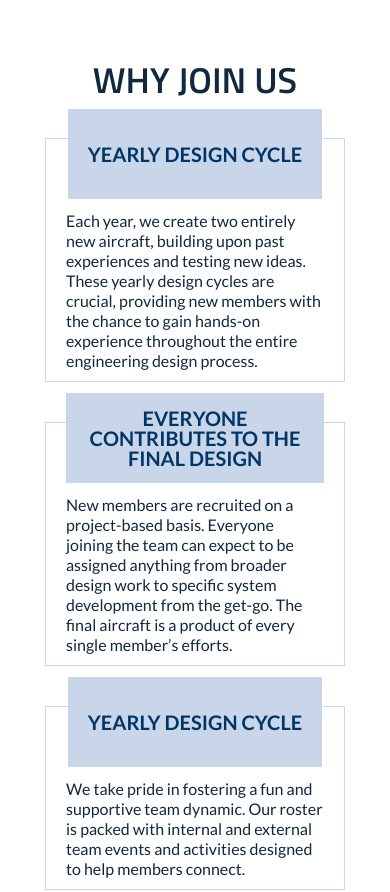
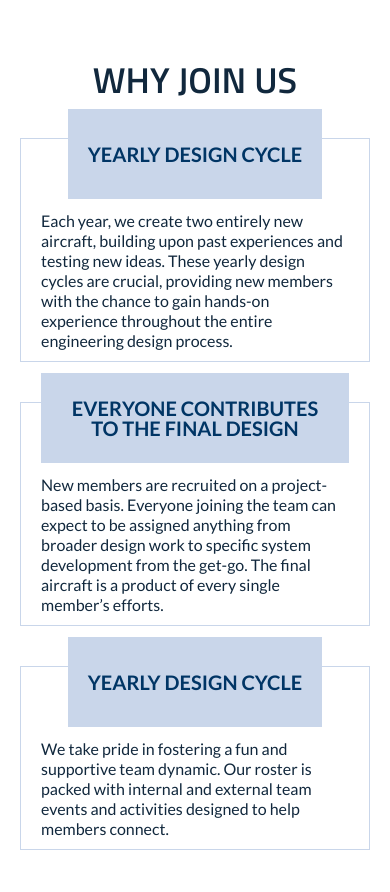
Before and after one commit to ubcaerodesign/ubcaerodesign.github.io, a React (Vite) app: page / in a window 390 px wide. Shown: the part 1920-2812 px from the top of the page. Built offline with nearby package versions, Linux system fonts and the light colour scheme.

Commit message:
Fixed WhyAero section's responsive sizing

```diff
--- a/src/pages/Home.tsx
+++ b/src/pages/Home.tsx
@@ -32,7 +32,7 @@ interface WhyAeroProps {
 
 export function WhyAero({title, text}: WhyAeroProps) {
   return (
-    <div className="flex flex-1 flex-col gap-5 px-5 py-2.5 border-[1.75px] border-aero-light-blue">
+    <div className="max-w-[350px] min-w-[350px] flex flex-1 flex-col gap-5 px-5 py-2.5 border-[1.75px] border-aero-light-blue">
       <div className="relative flex items-center min-h-[90px] min-w-[160px] bottom-10 ml-auto mr-auto -mb-12 px-5 py-2.5 bg-aero-light-blue">
         <h3 className="w-full font-bold text-xl/5 text-aero-mid-blue text-center">{title}</h3>
       </div>
@@ -103,7 +103,7 @@ export default function Home() {
         <Section>
           <h2 className="font-titillium font-bold text-4xl/9 text-aero-dark-blue text-center">WHY JOIN US</h2>
 
-          <div className="w-full flex flex-wrap gap-x-5 gap-y-10 my-10">
+          <div className="w-full flex flex-wrap gap-x-5 gap-y-10 my-10 justify-center">
             <WhyAero title="YEARLY DESIGN CYCLE" text="Each year, we create two entirely new aircraft, building upon past experiences and testing new ideas. These yearly design cycles are crucial, providing new members with the chance to gain hands-on experience throughout the entire engineering design process." />
             <WhyAero title="EVERYONE CONTRIBUTES TO THE FINAL DESIGN" text="New members are recruited on a project-based basis. Everyone joining the team can expect to be assigned anything from broader design work to specific system development from the get-go. The final aircraft is a product of every single member’s efforts." />
             <WhyAero title="YEARLY DESIGN CYCLE" text="We take pride in fostering a fun and supportive team dynamic. Our roster is packed with internal and external team events and activities designed to help members connect." />
```
